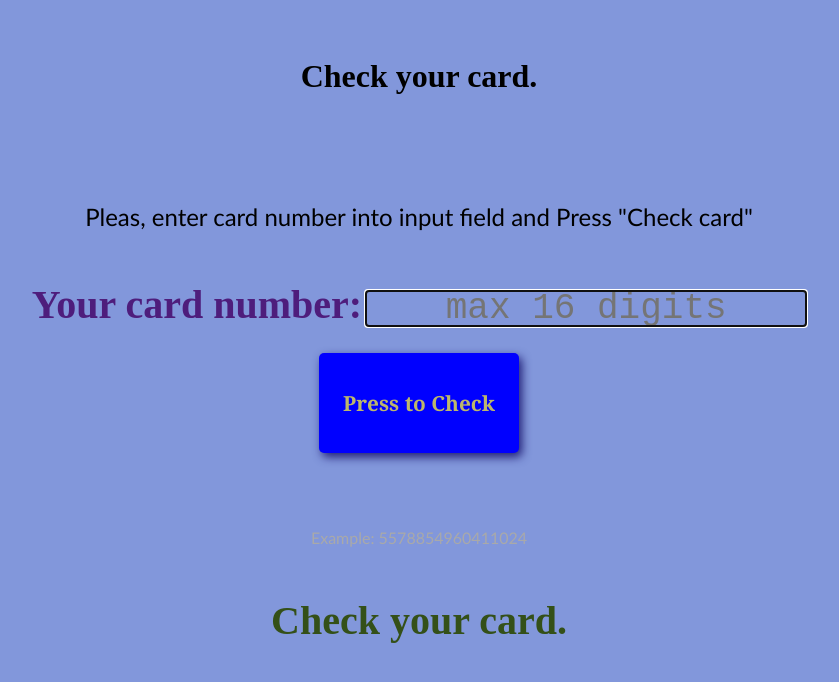
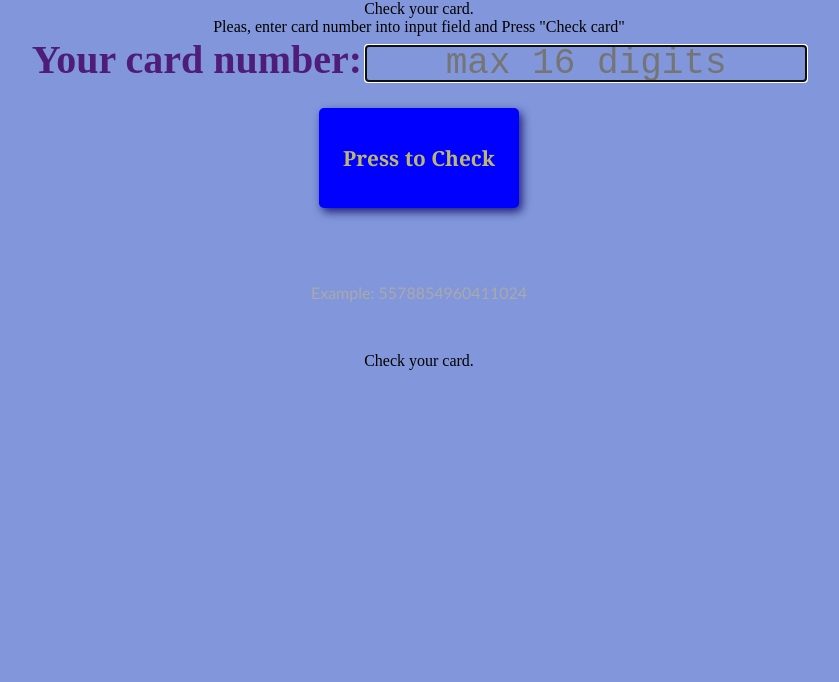
Before and after one commit to KanstantsinRadzevich/CheckCardForValid, a plain HTML site: page index.html in a window 1280 px wide. Shown: the whole page, without its empty margins (157-996 px from the left). Drawn offline with Linux system fonts and the light colour scheme.

Commit message:
Update index.html

```diff
--- a/index.html
+++ b/index.html
@@ -10,15 +10,15 @@
     <script src="script.js"></script>
 </head>
 <body>
-    <h1>Check your card.</h1>
-    <p>Pleas, enter card number into input field and Press "Check card"</p>
+    <div class="head">Check your card.</div>
+    <div>Pleas, enter card number into input field and Press "Check card"</div>
     <label for="nomberCard">Your card number:</label>
     <input type="text" id="nomberCard" placeholder="max 16 digits" maxlength="16" autofocus pattern="[0-9]{,16}">
     <div class="button">
         <button onclick="checCardForValid()">Press to Check</button>
     </div>
     <p class="example">Example: 5578854960411024</p>
-    <h3 id='result'>Check your card.</h3>
+    <div id='result'>Check your card.</div>
 
 </body>
 </html>
```
